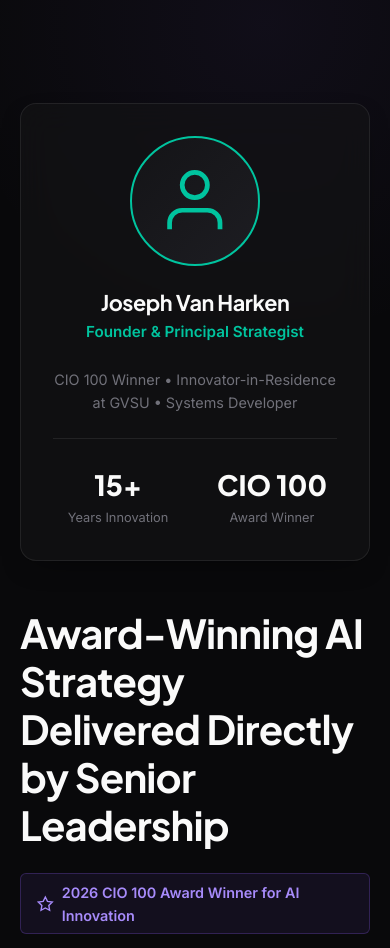
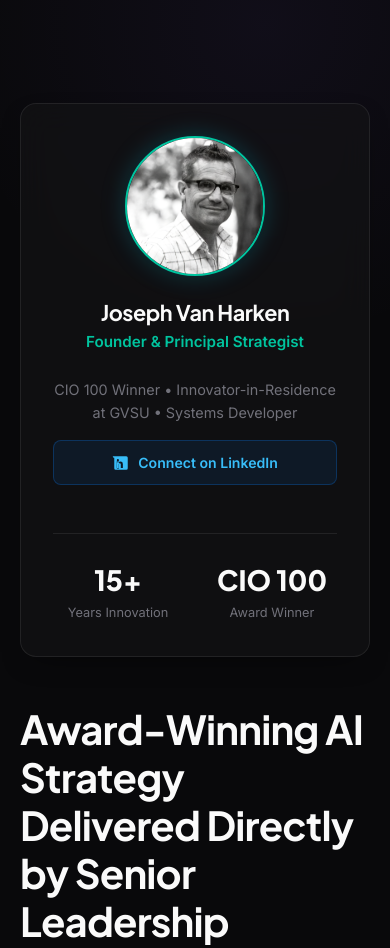
Before and after one commit to MindRiotLabs/pages, a plain HTML site: page index.html in a window 390 px wide. Shown: the part 1100-2048 px from the top of the page. Drawn offline with nearby package versions, Linux system fonts and the light colour scheme.

Commit message:
feat: add founder headshot photo, LinkedIn profile button, and mobile RAG console header & input responsiveness fixes

```diff
--- a/index.html
+++ b/index.html
@@ -149,15 +149,19 @@
 
                 <div class="spotlight-image-side">
                     <div class="spotlight-card glass-panel">
-                        <div class="avatar-placeholder">
-                            <svg class="avatar-svg" viewBox="0 0 24 24">
-                                <path d="M20 21v-2a4 4 0 0 0-4-4H8a4 4 0 0 0-4 4v2"></path>
-                                <circle cx="12" cy="7" r="4"></circle>
-                            </svg>
+                        <div class="spotlight-avatar-wrapper">
+                            <img src="/images/JVH-headshot-sq-cropped-AIsharpened.png" alt="Joseph Van Harken" class="spotlight-avatar-img">
                         </div>
                         <h4>Joseph Van Harken</h4>
-                        <div class="title">Founder & Principal Strategist</div>
-                        <p style="font-size: 0.9rem; color: var(--text-muted); margin-bottom: 1.5rem;">CIO 100 Winner • Innovator-in-Residence at GVSU • Systems Developer</p>
+                        <div class="title">Founder &amp; Principal Strategist</div>
+                        <p style="font-size: 0.9rem; color: var(--text-muted); margin-bottom: 1rem;">CIO 100 Winner • Innovator-in-Residence at GVSU • Systems Developer</p>
+
+                        <a href="https://www.linkedin.com/in/vanharken/" target="_blank" rel="noopener noreferrer" class="linkedin-link-btn" aria-label="Joseph Van Harken LinkedIn Profile">
+                            <svg width="18" height="18" viewBox="0 0 24 24" fill="currentColor">
+                                <path d="M19 3a2 2 0 0 1 2 2v14a2 2 0 0 1-2 2H5a2 2 0 0 1-2-2V5a2 2 0 0 1-2-2h14m-.5 15.5v-5.3a3.26 3.26 0 0 0-3.26-3.26c-.85 0-1.84.52-2.28 1.3v-1.11h-2.79v8.37h2.79v-4.93c0-.77.62-1.4 1.39-1.4a1.4 1.4 0 0 1 1.4 1.4v4.93h2.75M6.46 10.9v8.37H9.25V10.9H6.46M7.86 6.75a1.45 1.45 0 1 0 0 2.9 1.45 1.45 0 0 0 0-2.9Z"/>
+                            </svg>
+                            <span>Connect on LinkedIn</span>
+                        </a>
 
                         <div class="spotlight-stats">
                             <div class="stat-item">
@@ -228,7 +232,7 @@
                     </div>
 
                     <form class="terminal-input-group" id="terminalForm">
-                        <input type="text" id="terminalInput" placeholder="Or type your own custom question here..." autocomplete="off">
+                        <input type="text" id="terminalInput" placeholder="Type a custom question..." autocomplete="off">
                         <button type="submit" class="btn btn-primary btn-sm">
                             Query
                             <svg class="btn-icon" viewBox="0 0 24 24">
--- a/style.css
+++ b/style.css
@@ -470,26 +470,49 @@ header.nav-scrolled {
     border: 1px solid var(--border-color);
 }
 
-.avatar-placeholder {
-    width: 130px;
-    height: 130px;
+.spotlight-avatar-wrapper {
+    width: 140px;
+    height: 140px;
     border-radius: 50%;
-    background: linear-gradient(135deg, var(--bg-card) 0%, var(--bg-card-hover) 100%);
     margin: 0 auto 1.5rem auto;
     border: 2px solid var(--accent-cyan);
-    display: flex;
-    align-items: center;
-    justify-content: center;
+    box-shadow: 0 0 25px rgba(6, 182, 212, 0.25);
     overflow: hidden;
     position: relative;
-}
-
-.avatar-svg {
-    width: 60%;
-    height: 60%;
-    fill: none;
-    stroke: var(--accent-cyan);
-    stroke-width: 1.5;
+    background: var(--bg-card);
+}
+
+.spotlight-avatar-img {
+    width: 100%;
+    height: 100%;
+    object-fit: cover;
+    display: block;
+}
+
+.linkedin-link-btn {
+    display: inline-flex;
+    align-items: center;
+    justify-content: center;
+    gap: 0.5rem;
+    width: 100%;
+    padding: 0.65rem 1rem;
+    margin-bottom: 1.5rem;
+    background: rgba(10, 102, 194, 0.12);
+    border: 1px solid rgba(10, 102, 194, 0.35);
+    border-radius: 8px;
+    color: #38BDF8;
+    font-size: 0.88rem;
+    font-weight: 600;
+    text-decoration: none;
+    transition: var(--transition-smooth);
+}
+
+.linkedin-link-btn:hover {
+    background: rgba(10, 102, 194, 0.25);
+    border-color: #0A66C2;
+    color: #FFFFFF;
+    transform: translateY(-2px);
+    box-shadow: 0 4px 15px rgba(10, 102, 194, 0.25);
 }
 
 .spotlight-card h4 {
@@ -2002,25 +2025,52 @@ footer {
         transform: none !important;
     }
 
+    .terminal-header {
+        padding: 0.65rem 0.85rem !important;
+        flex-wrap: wrap !important;
+        gap: 0.4rem !important;
+    }
+
+    .terminal-title {
+        font-size: 0.72rem !important;
+        white-space: nowrap !important;
+        overflow: hidden !important;
+        text-overflow: ellipsis !important;
+        max-width: 170px !important;
+    }
+
+    .privacy-badge {
+        font-size: 0.68rem !important;
+        padding: 0.15rem 0.45rem !important;
+        white-space: nowrap !important;
+        flex-shrink: 0 !important;
+        margin-left: auto !important;
+    }
+
     .demo-terminal {
         height: 380px !important;
         padding: 0 !important;
     }
 
     .terminal-input-group {
-        padding: 0.75rem 1rem !important;
-        gap: 0.5rem !important;
+        padding: 0.65rem 0.85rem !important;
+        gap: 0.4rem !important;
     }
 
     .terminal-input-group input {
-        font-size: 0.88rem !important;
+        font-size: 0.82rem !important;
         min-width: 0 !important;
+    }
+
+    .terminal-input-group input::placeholder {
+        font-size: 0.78rem !important;
+        text-overflow: ellipsis !important;
     }
 
     .terminal-input-group .btn {
         display: inline-flex !important;
-        padding: 0.6rem 1rem !important;
-        font-size: 0.82rem !important;
+        padding: 0.55rem 0.85rem !important;
+        font-size: 0.8rem !important;
         white-space: nowrap !important;
         flex-shrink: 0 !important;
     }
```
Also changed, not shown: assets/JVH-headshot-sq-cropped-AIsharpened.png (added), images/JVH-headshot-sq-cropped-AIsharpened.png (added).
